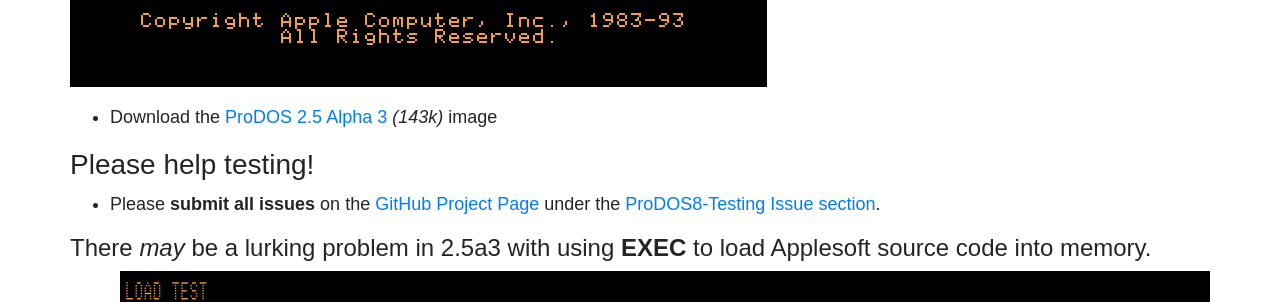
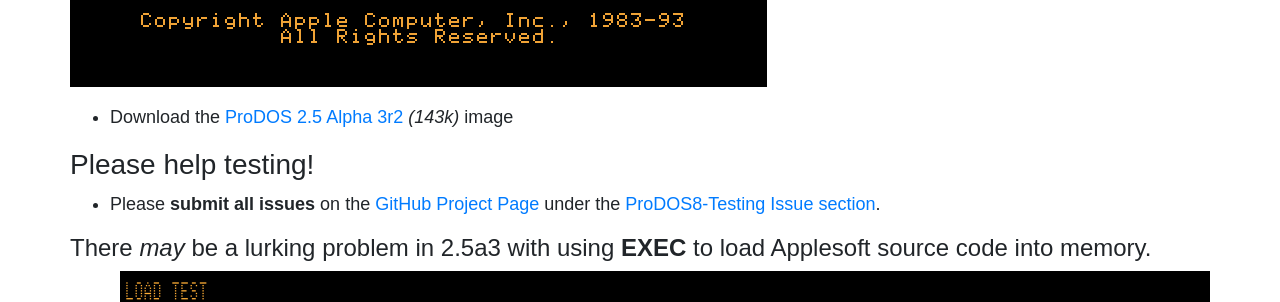
Before and after one commit to ProDOS-8/ProDOS-8.github.io, a Jekyll site: the page built from _pages/releases/prodos-25.md, in a window 1280 px wide and 900 px high, scrolled down 956 px. Shown: the part 153-455 px from the top of the window. Built offline with Jekyll 4.4.1, drawn with Linux system fonts in a browser that asks for light colours.

Commit message:
Updated 2.5 alpha3 release image

```diff
--- a/_data/navigation.yml
+++ b/_data/navigation.yml
@@ -12,7 +12,7 @@
 - title: "Releases"
   href:  /releases/
   subcategories:
-    - subtitle: "ProDOS 2.5 alpha 2"
+    - subtitle: "ProDOS 2.5 alpha 3"
       subhref: "/releases/prodos-25/"
 
     - subtitle: "ProDOS 2.4.2"
--- a/_pages/releases/prodos-25.md
+++ b/_pages/releases/prodos-25.md
@@ -2,7 +2,7 @@
 layout: page
 title: ProDOS 2.5 alpha 3
 permalink: /releases/prodos-25/
-download_link: 'http://prodos8-releases.s3-website-us-east-1.amazonaws.com/ProDOS_2_5_a3_143k.po'
+download_link: 'http://prodos8-releases.s3-website-us-east-1.amazonaws.com/ProDOS_2_5_a3r2_143k.po'
 ---
 
 <img src="/pix/prodos_25_logo2.svg" onerror="this.onerror=null; this.src='/pix/prodos_25_logo.png'" />
@@ -13,7 +13,7 @@
 
 <img src="/pix/prodos25/ProDOS-2.5a3_orange.png" />
 
-* Download the [ProDOS 2.5 Alpha 3](http://prodos8-releases.s3-website-us-east-1.amazonaws.com/ProDOS_2_5_a3_143k.po) _(143k)_ image
+* Download the [ProDOS 2.5 Alpha 3r2]({{ page.download_link }}) _(143k)_ image
 
 ### Please help testing!
 
```
